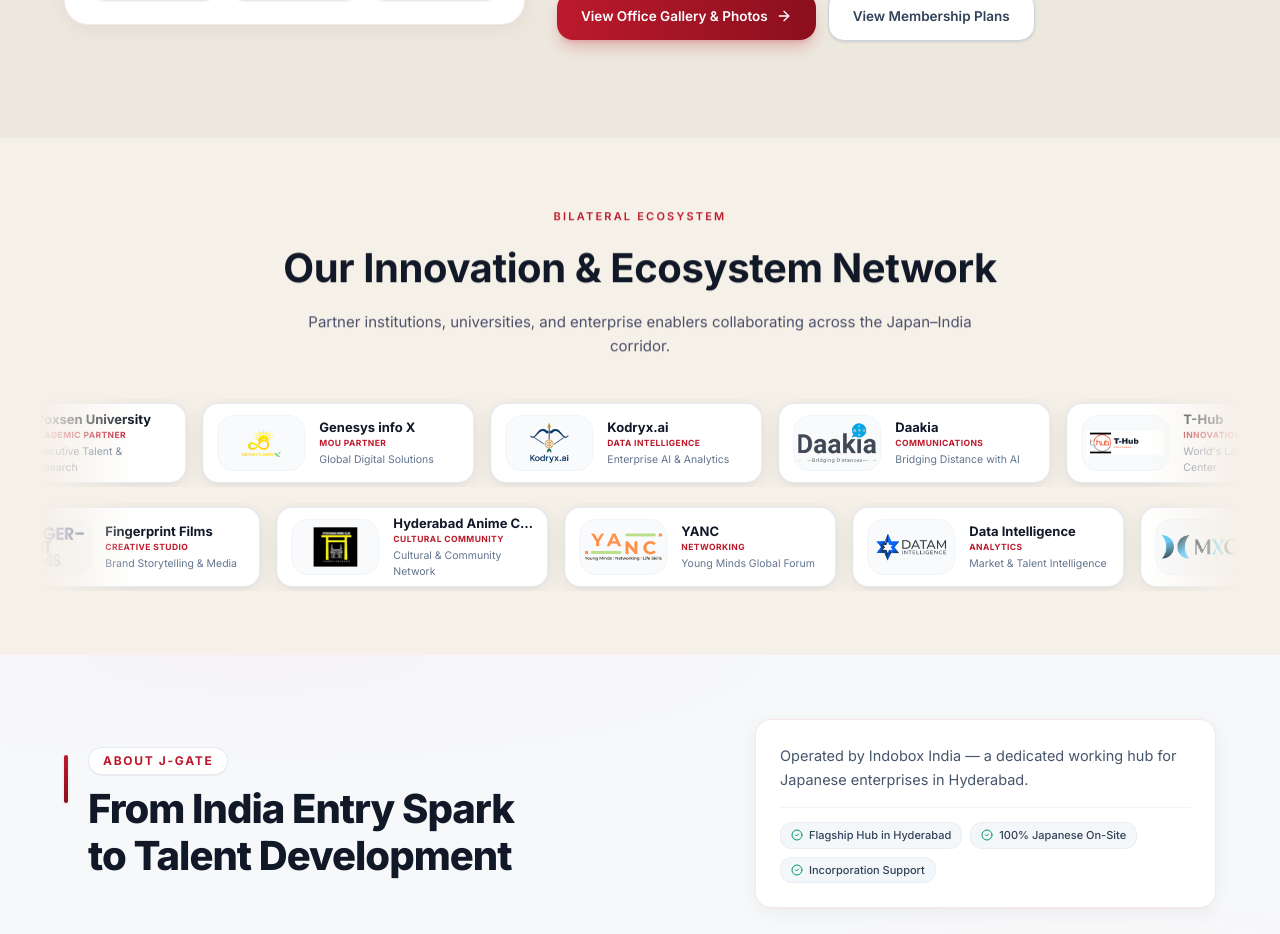
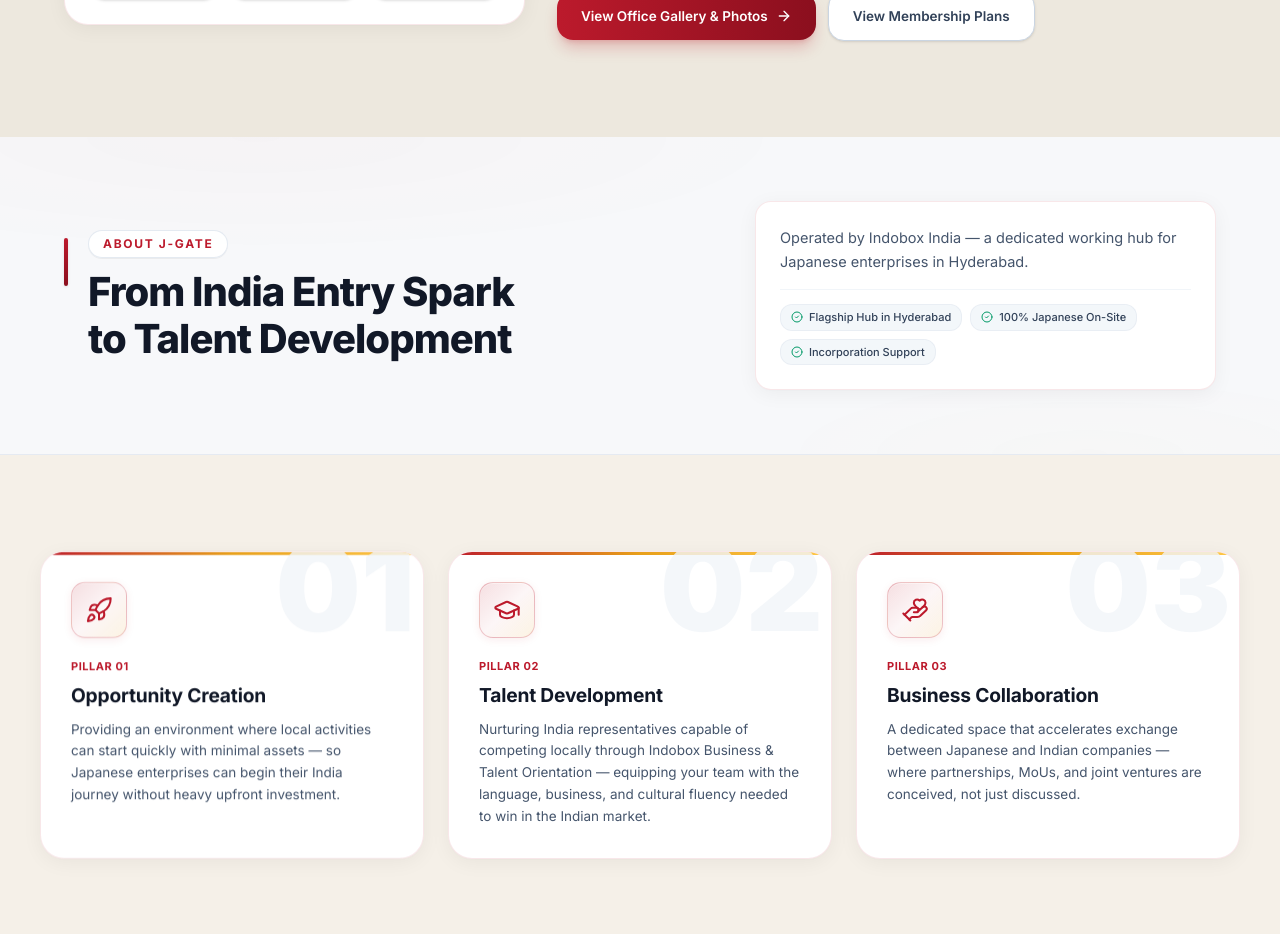
Before and after one commit to abhi-shek04/J-Gate, a Next.js app: page / in a window 1280 px wide. Shown: the part 3320-4254 px from the top of the page. Built offline with nearby package versions, Linux system fonts and the light colour scheme.

Commit message:
fix(home): remove duplicate Bilateral Ecosystem marquee section from home page

```diff
--- a/src/app/page.tsx
+++ b/src/app/page.tsx
@@ -29,7 +29,6 @@
   ToriiWatermark,
   JapanFlag,
 } from "@/components/jgate/icons";
-import { LogoMarquee } from "@/components/jgate/logo-marquee";
 import { Photo } from "@/components/jgate/photo";
 import { cn } from "@/lib/utils";
 import { BilateralCorridorVisualizer } from "@/components/jgate/corridor-visualizer";
@@ -656,33 +655,6 @@
       </section>
 
       {/* ════════════════════════════════════════════════════════════
-          7. ECOSYSTEM MARQUEE — Bilateral Innovation Network
-         ════════════════════════════════════════════════════════════ */}
-      <section className="relative overflow-hidden border-t border-slate-200/60 dark:border-white/10 bg-ivory dark:bg-[#080d17] py-10 sm:py-16">
-        <div className="container-jg">
-          <Reveal>
-            <div className="mx-auto mb-6 sm:mb-10 max-w-3xl text-center">
-              <Eyebrow>{t("home.logos.eyebrow")}</Eyebrow>
-              <h2
-                className="mt-2.5 sm:mt-3 font-serif-jp font-bold text-ink dark:text-white"
-                style={{ fontSize: "clamp(1.75rem, 3.5vw, 2.5rem)" }}
-              >
-                {t("home.logos.title")}
-              </h2>
-              <p
-                className="mx-auto mt-2 sm:mt-3 max-w-2xl font-inter leading-relaxed text-slate dark:text-slate-300 text-[13px] sm:text-[15px]"
-              >
-                {t("home.logos.subtitle")}
-              </p>
-            </div>
-          </Reveal>
-          <Reveal delay={100}>
-            <LogoMarquee variant="light" />
-          </Reveal>
-        </div>
-      </section>
-
-      {/* ════════════════════════════════════════════════════════════
           ABOUT J-GATE — Continuous Scroll
          ════════════════════════════════════════════════════════════ */}
       <AboutSection id="about" />
```
